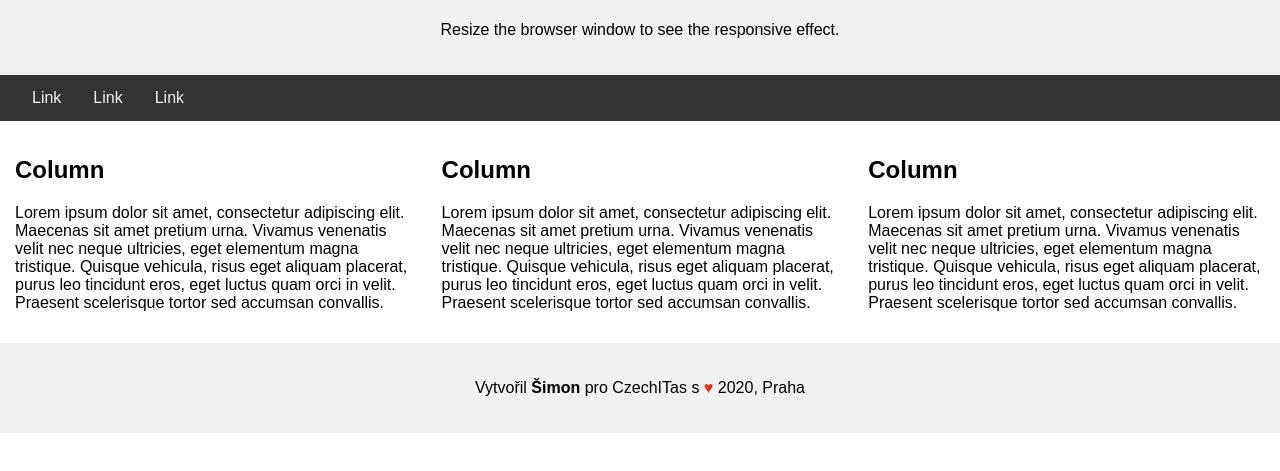
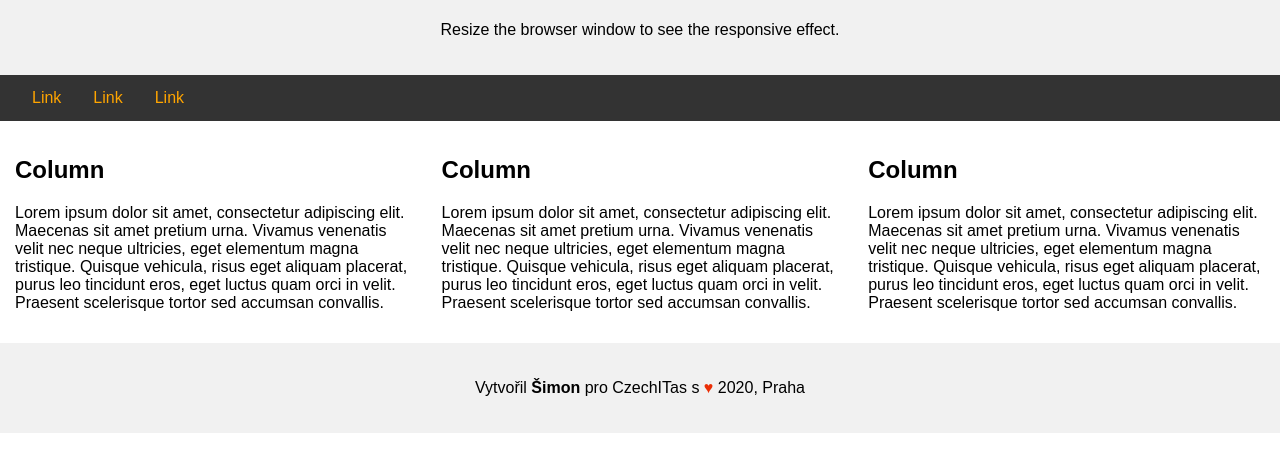
Before and after one commit to PajaCzechita/jaknagitbranch, a plain HTML site: page index.html in a window 1280 px wide. Shown: the part 79-550 px from the top of the page. Drawn offline with Linux system fonts and the light colour scheme.

Commit message:
zmena barvy topnav oranzova

```diff
--- a/style.css
+++ b/style.css
@@ -25,7 +25,7 @@
 .topnav a {
   float: left;
   display: block;
-  color: #f2f2f2;
+  color: orange;
   text-align: center;
   padding: 14px 16px;
   text-decoration: none;
```
